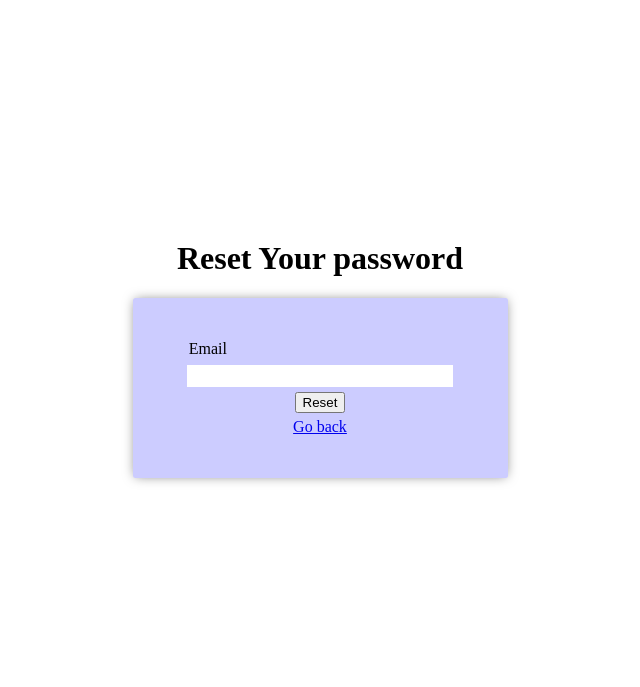
After one commit to Temich7799/simpleAdminPage, a PHP site: template app/views/templates/reset_password-page_template.html.twig in a window 1280 px wide. The commit adds this page. Shown: the top 687 px of the page, without its empty margins (320-960 px from the left). Run offline with PHP 8.4, Linux system fonts and the light colour scheme; the template is opened without the code that fills it, so the values that code supplies are empty; some libraries are stand-ins or nearby versions.

Commit message:
make the reset password page

```diff
--- a/app/controllers/HomePageController.php
+++ b/app/controllers/HomePageController.php
@@ -1,11 +1,11 @@
 <?php
 
-require './app/controllers/BaseController.php';
+require_once './app/controllers/BaseController.php';
 
 class HomePageController extends BaseController
 {
     public function loginPage()
     {
-        return $this->sendRenderedTwigPage('login_page_template.html.twig');
+        return $this->sendRenderedTwigPage('login-page_template.html.twig');
     }
 }
--- /dev/null
+++ b/app/views/templates/reset_password-page_template.html.twig
@@ -0,0 +1,75 @@
+<!DOCTYPE html>
+<html lang="en">
+
+<head>
+    <meta charset="UTF-8">
+    <meta http-equiv="X-UA-Compatible" content="IE=edge">
+    <meta name="viewport" content="width=device-width, initial-scale=1.0">
+    <title>Reset password</title>
+    <style>
+        body {
+            height: 85vh;
+            display: flex;
+            flex-direction: column;
+            justify-content: center;
+            align-items: center;
+        }
+
+        h1 {
+            text-align: center;
+        }
+
+        form {
+            display: flex;
+            flex-direction: column;
+            justify-content: center;
+            align-items: center;
+            gap: 5px;
+            width: 375px;
+            height: 150px;
+            border-radius: 2.5px;
+            background-color: rgba(0, 0, 255, .2);
+            box-shadow: rgb(0 0 0 / 50%) 0px 0px 12px -2px;
+            padding: 15px 0;
+        }
+
+        form label,
+        input {
+            height: 20px;
+            display: block;
+            width: 70%;
+            border: none;
+            outline: none;
+        }
+    </style>
+</head>
+
+<body>
+    <main>
+        <h1>Reset Your password</h1>
+        <form class="form" id="form-reset" name="login">
+            <label>Email</label>
+            <input name="username" required />
+            <button name="reset" type="submit" id="reset">Reset</button>
+            <a href=".">Go back</a>
+        </form>
+    </main>
+    <script>
+        const form = document.getElementById('form-reset');
+
+        form.addEventListener('submit', (submitEvent) => {
+
+            submitEvent.preventDefault();
+
+            const formData = new FormData(form);
+
+            fetch(document.location.href, {
+                method: 'POST',
+                mode: 'cors',
+                body: formData
+            });
+        });
+    </script>
+</body>
+
+</html>
--- a/index.php
+++ b/index.php
@@ -7,6 +7,8 @@ use Slim\Factory\AppFactory;
 $app = AppFactory::create();
 $app->setBasePath('/simpleAdminPage');
 
-require './app/views/routes/home_page_route.php';
+require './app/views/routes/home-page_route.php';
+require './app/views/routes/register-page_route.php';
+require './app/views/routes/reset_password-page_route.php';
 
 $app->run();
```
Also changed, not shown: app/controllers/RegisterPageController.php (added, +11 -0 lines), app/controllers/ResetPasswordPageController.php (added, +11 -0 lines), app/views/routes/register-page_route.php (added, +14 -0 lines), app/views/routes/reset_password-page_route.php (added, +14 -0 lines), app/views/templates/login-page_template.html.twig (added, +86 -0 lines), app/views/templates/register-page_template.html.twig (renamed from app/views/templates/login_page_template.html.twig, +14 -22 lines), app/views/routes/home-page_route.php (renamed from app/views/routes/home_page_route.php).
